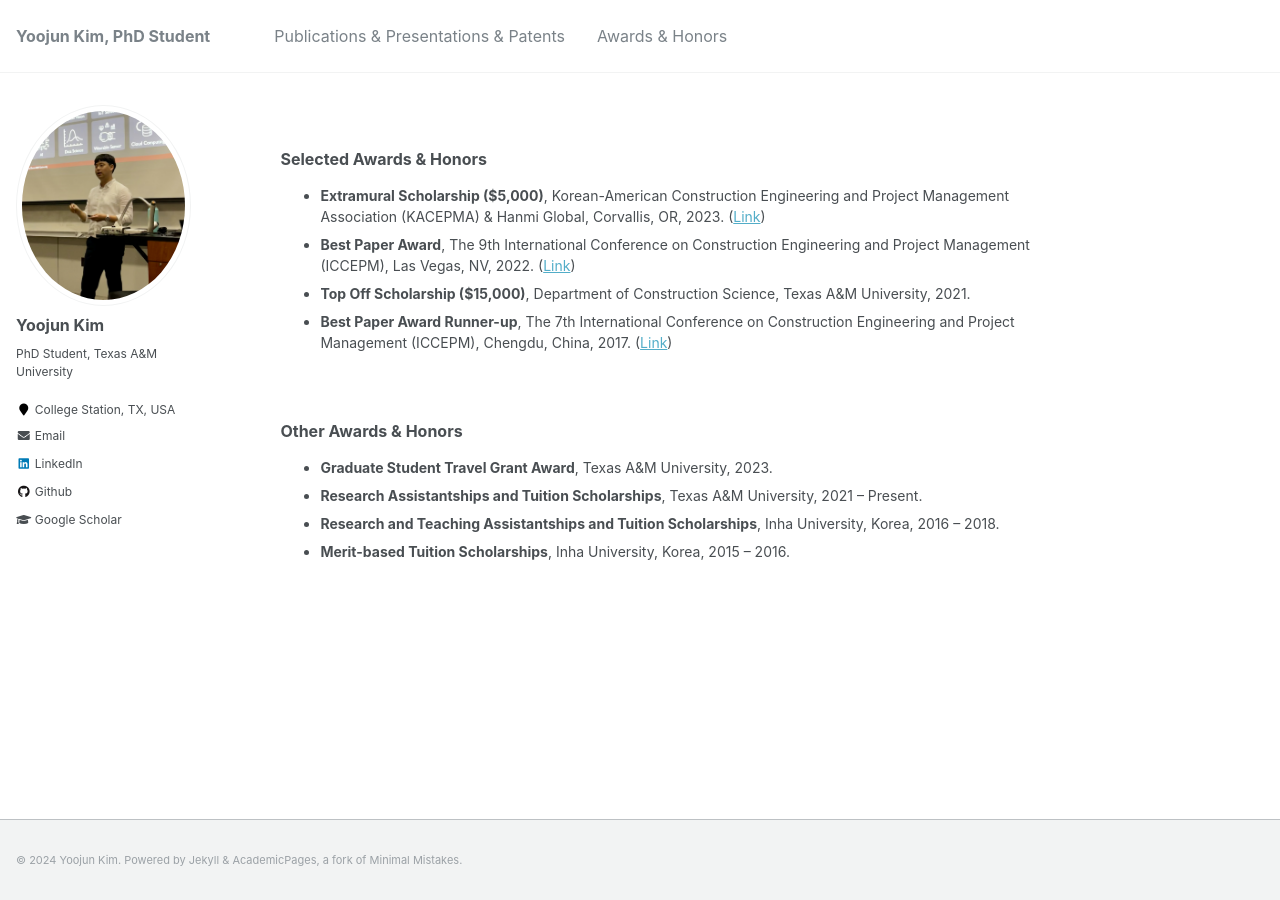
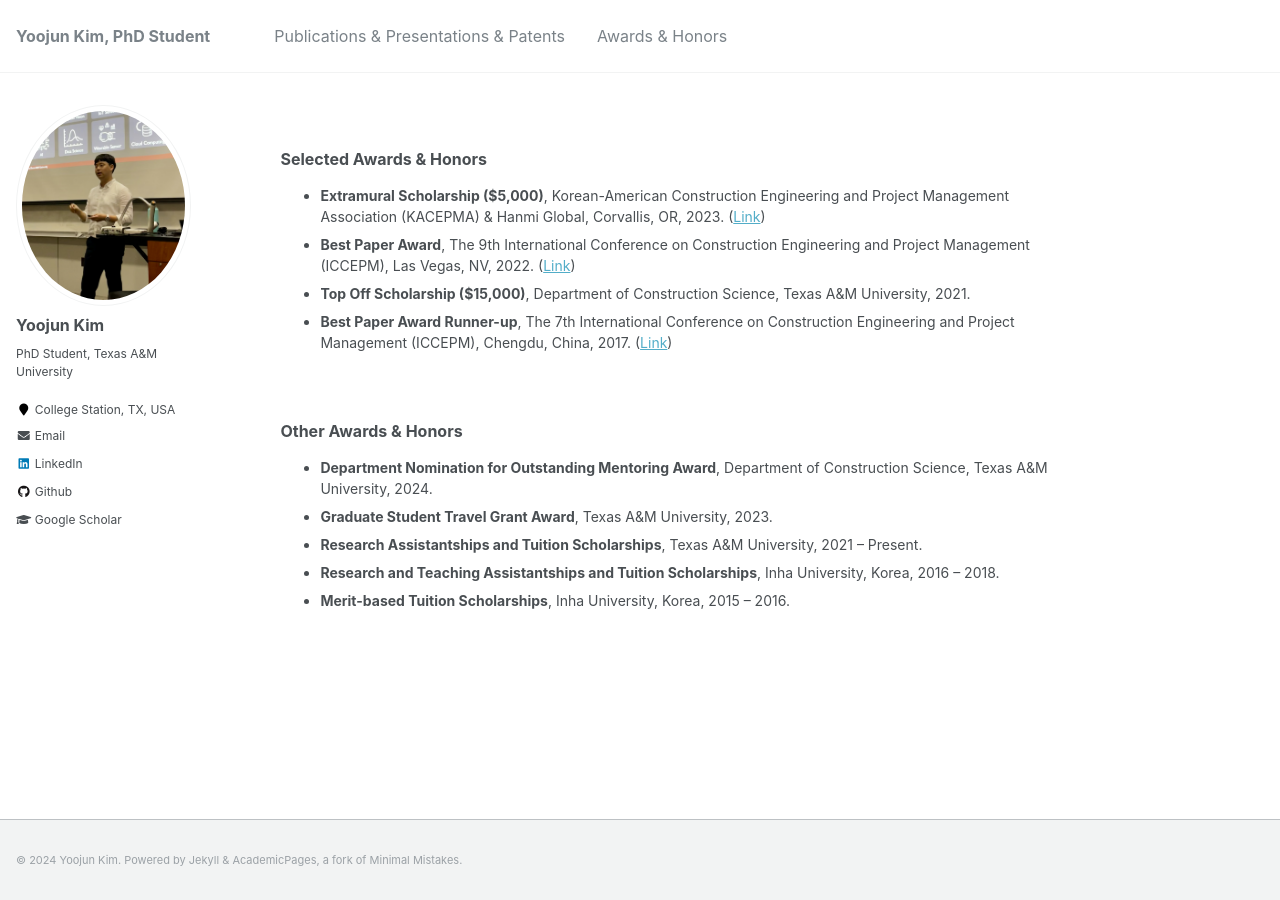
Before and after one commit to yoojunT/yoojunT.github.io, a Jekyll site: the page built from _pages/award.md, in a window 1280 px wide. Built offline with Jekyll 4.4.1, drawn with Linux system fonts in a browser that asks for light colours.

Commit message:
Update award.md

```diff
--- a/_pages/award.md
+++ b/_pages/award.md
@@ -14,6 +14,7 @@ author_profile: true
 
 <h3 id="OtherHonor">Other Awards & Honors</h3>
 
+* **Department Nomination for Outstanding Mentoring Award**, Department of Construction Science, Texas A&M University, 2024.
 * **Graduate Student Travel Grant Award**, Texas A&M University, 2023.
 * **Research Assistantships and Tuition Scholarships**, Texas A&M University, 2021 – Present.
 * **Research and Teaching Assistantships and Tuition Scholarships**, Inha University, Korea, 2016 – 2018.
```
